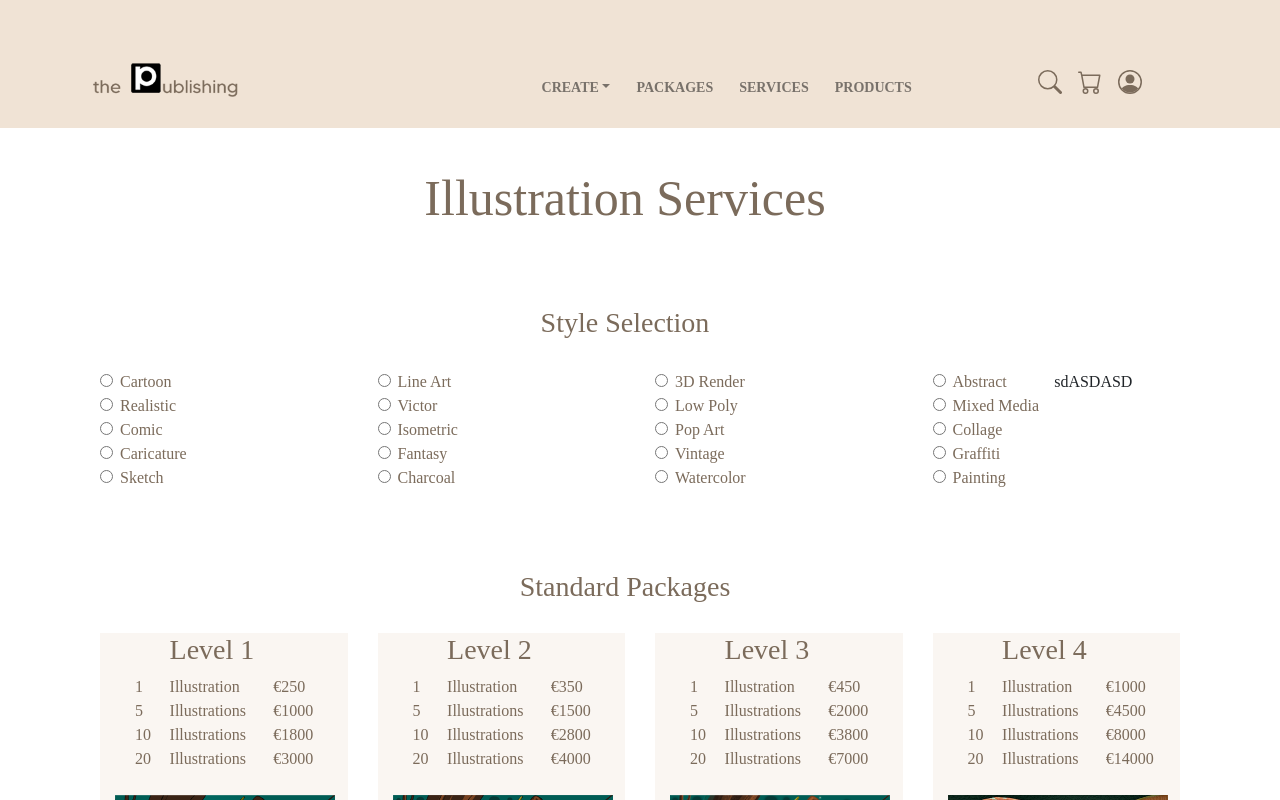
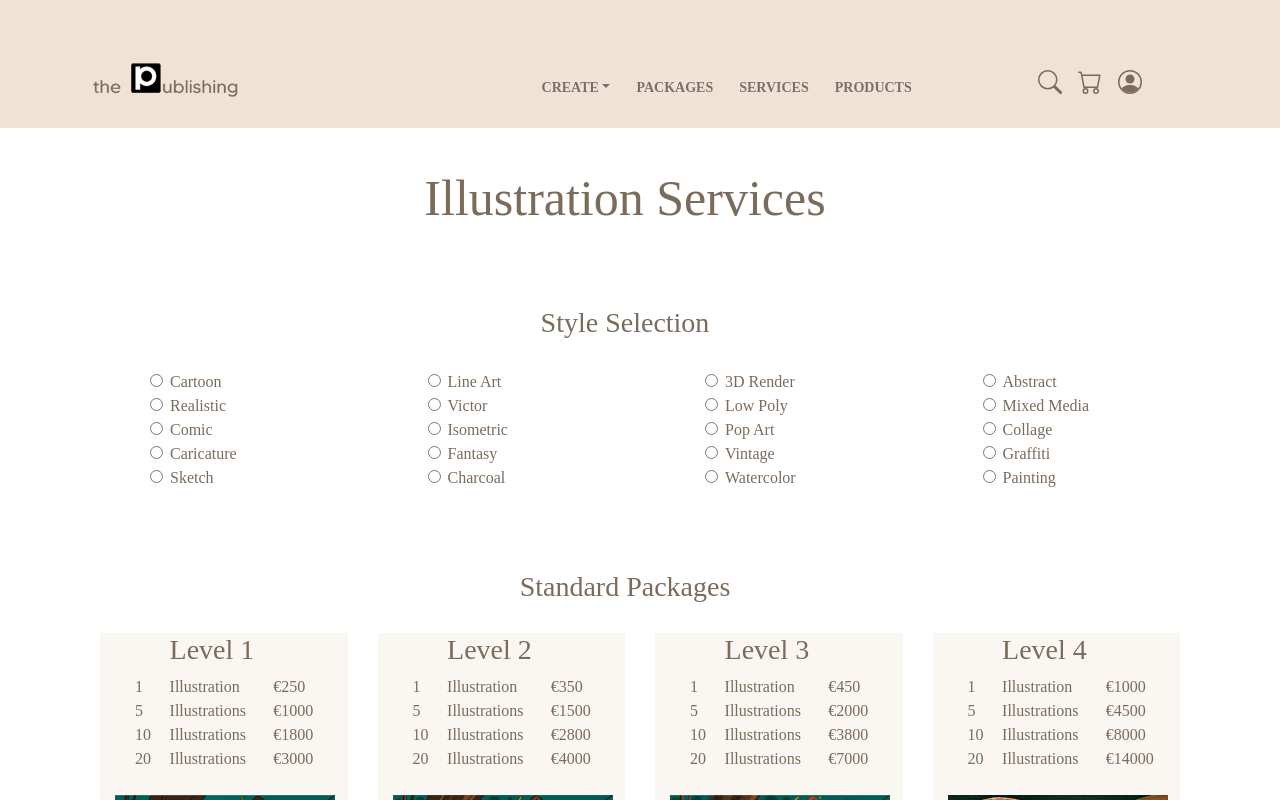
Before and after one commit to poloyacero/publish-web, a Next.js app: page /illustration-services in a window 1280 px wide. Shown: the top 800 px of the page. Built offline with nearby package versions, Linux system fonts and the light colour scheme; a web font is replaced by a local one.

Commit message:
align illustrations element

```diff
--- a/pages/illustration-services.tsx
+++ b/pages/illustration-services.tsx
@@ -34,7 +34,7 @@ export default function IllustrationServices() {
               <Form.Group className={styles.formGroup} controlId="formBasicEmail">
 
            <Row className="row-fluid">
-              <Col md={3}>
+              <Col className={styles.illustrationpadding} md={3}>
               <Form.Group controlId="formBasicCheckbox" className={styles.ctext}>
                 <Form.Check type="radio" label="Cartoon" name="selectstyles"  id="styles1"/>
                 <Form.Check type="radio" label="Realistic" name="selectstyles" id="styles2"/>
@@ -44,7 +44,7 @@ export default function IllustrationServices() {
               </Form.Group>
 
                 </Col>
-                <Col md={3}>
+                <Col className={styles.illustrationpadding} md={3}>
               <Form.Group controlId="formBasicCheckbox" className={styles.ctext}>
                 <Form.Check type="radio" label="Line Art" name="selectstyles" id="styles5"/>
                 <Form.Check type="radio" label="Victor" name="selectstyles" id="styles6"/>
@@ -54,7 +54,7 @@ export default function IllustrationServices() {
               </Form.Group>
 
                 </Col>
-                <Col md={3}>
+                <Col className={styles.illustrationpadding} md={3}>
               <Form.Group controlId="formBasicCheckbox" className={styles.ctext}>
                 <Form.Check type="radio" label="3D Render" name="selectstyles" id="styles9"/>
                 <Form.Check type="radio" label="Low Poly"name="selectstyles"  id="styles10"/>
@@ -63,7 +63,7 @@ export default function IllustrationServices() {
                 <Form.Check type="radio" label="Watercolor" name="selectstyles" id="styles14"/>
               </Form.Group>
                 </Col>
-              <Col md={"auto"}>
+              <Col className={styles.illustrationpadding} md={"auto"}>
               <Form.Group controlId="formBasicCheckbox" className={styles.ctext}>
                 <Form.Check type="radio" label="Abstract" name="selectstyles" id="styles17"/>
                 <Form.Check type="radio" label="Mixed Media" name="selectstyles" id="styles18"/>
@@ -71,7 +71,7 @@ export default function IllustrationServices() {
                 <Form.Check type="radio" label="Graffiti" name="selectstyles" id="styles20"/>
                 <Form.Check type="radio" label="Painting" name="selectstyles" id="styles13"/>
               </Form.Group>
-                </Col>sdASDASD
+                </Col>
             </Row>
             </Form.Group>
             </Form>
--- a/styles/Home.module.css
+++ b/styles/Home.module.css
@@ -129,6 +129,9 @@
   border: none;
   margin-top: 50px;
   padding:10px;
+}
+.illustrationpadding{
+  padding-left:65px;
 }
 
 .illustrationbutton:hover {
```
